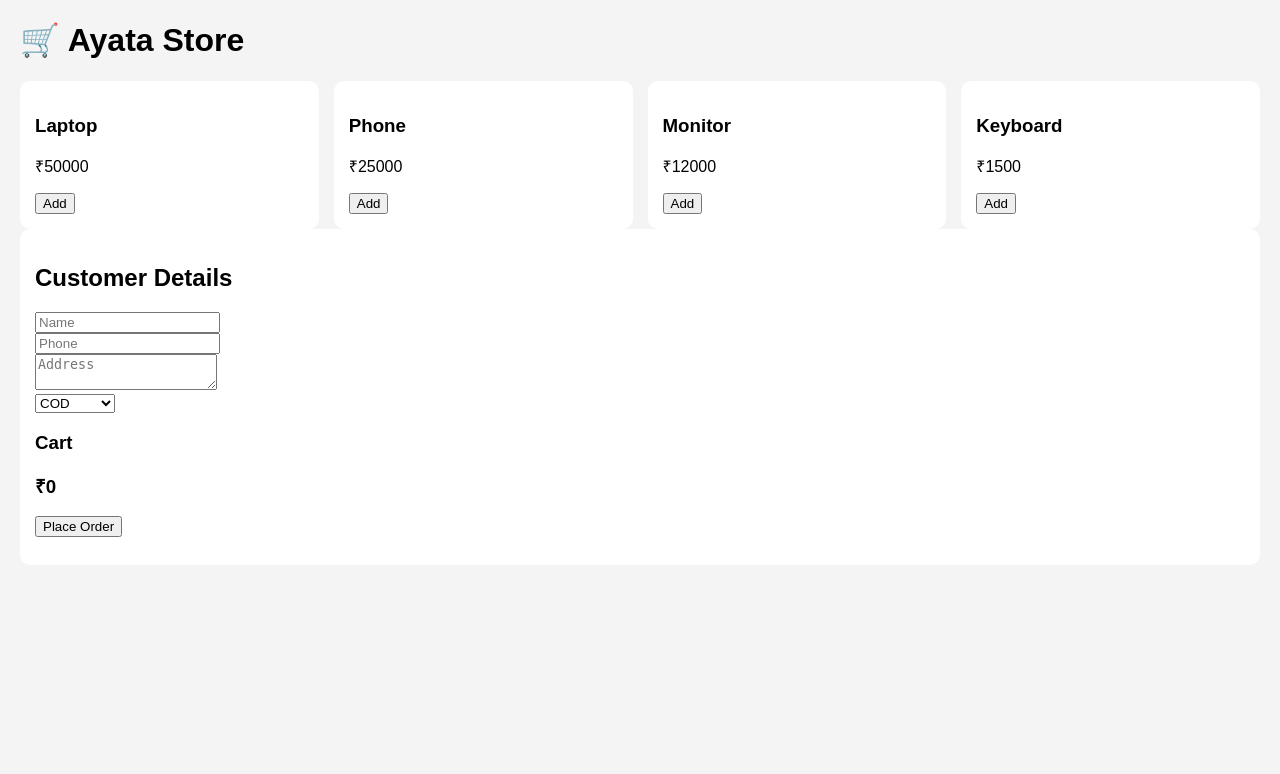
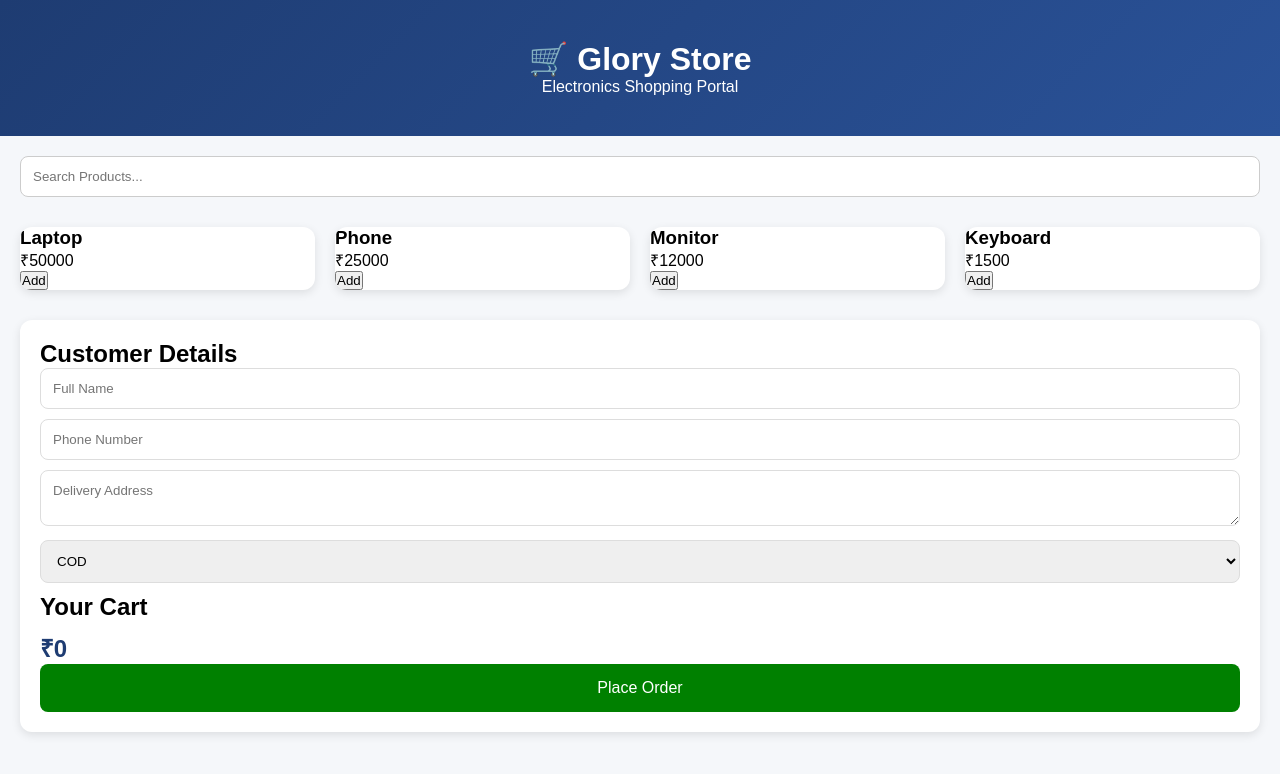
Before and after one commit to santanu933/ecommerce_demo, a Flask app: page / in a window 1280 px wide. Shown: the top 774 px of the page. Run offline with Flask 3, Linux system fonts and the light colour scheme.

Commit message:
Update index.html

```diff
--- a/render_ready_store/templates/index.html
+++ b/render_ready_store/templates/index.html
@@ -1,10 +1,236 @@
-<!DOCTYPE html><html><head><title>Store</title>
-<style>body{font-family:Arial;margin:20px;background:#f4f4f4}.grid{display:grid;grid-template-columns:repeat(auto-fit,minmax(220px,1fr));gap:15px}.card,.panel{background:#fff;padding:15px;border-radius:10px}</style>
-</head><body><h1>🛒 Ayata Store</h1><div id='products' class='grid'></div>
-<div class='panel'><h2>Customer Details</h2>
-<input id='name' placeholder='Name'><br><input id='phone' placeholder='Phone'><br>
-<textarea id='address' placeholder='Address'></textarea><br>
-<select id='payment'><option>COD</option><option>PREPAID</option></select>
-<h3>Cart</h3><div id='cart'></div><h3 id='total'>₹0</h3>
-<button onclick='placeOrder()'>Place Order</button><pre id='msg'></pre></div>
-<script src="{{ url_for('static', filename='shop.js') }}"></script></body></html>
+<!DOCTYPE html>
+<html lang="en">
+
+<head>
+
+<meta charset="UTF-8">
+<meta name="viewport" content="width=device-width, initial-scale=1.0">
+
+<title>Glory Store</title>
+
+<style>
+
+*{
+margin:0;
+padding:0;
+box-sizing:border-box;
+font-family:Arial,sans-serif;
+}
+
+body{
+background:#f5f7fa;
+}
+
+header{
+background:linear-gradient(135deg,#1e3c72,#2a5298);
+color:white;
+padding:40px;
+text-align:center;
+}
+
+.container{
+max-width:1400px;
+margin:auto;
+padding:20px;
+}
+
+.search-box{
+margin-bottom:20px;
+}
+
+.search-box input{
+width:100%;
+padding:12px;
+border:1px solid #ccc;
+border-radius:8px;
+}
+
+.grid{
+display:grid;
+grid-template-columns:repeat(auto-fit,minmax(250px,1fr));
+gap:20px;
+}
+
+.card{
+background:white;
+border-radius:12px;
+overflow:hidden;
+box-shadow:0 3px 10px rgba(0,0,0,.1);
+}
+
+.card img{
+width:100%;
+height:220px;
+object-fit:cover;
+}
+
+.card-content{
+padding:15px;
+}
+
+.price{
+color:#2a5298;
+font-weight:bold;
+margin-top:10px;
+}
+
+.stock{
+margin-top:8px;
+font-size:14px;
+}
+
+.instock{
+color:green;
+}
+
+.oos{
+color:red;
+font-weight:bold;
+}
+
+.btn{
+margin-top:10px;
+width:100%;
+padding:12px;
+border:none;
+background:#2a5298;
+color:white;
+border-radius:8px;
+cursor:pointer;
+}
+
+.btn:disabled{
+background:#999;
+cursor:not-allowed;
+}
+
+.panel{
+margin-top:30px;
+background:white;
+padding:20px;
+border-radius:12px;
+box-shadow:0 3px 10px rgba(0,0,0,.1);
+}
+
+input,
+textarea,
+select{
+width:100%;
+padding:12px;
+margin-bottom:10px;
+border:1px solid #ddd;
+border-radius:8px;
+}
+
+.cart-item{
+display:flex;
+justify-content:space-between;
+align-items:center;
+padding:10px;
+margin-bottom:10px;
+background:#f9f9f9;
+border-radius:8px;
+}
+
+.qty-btn{
+padding:5px 10px;
+}
+
+.remove-btn{
+background:red;
+color:white;
+border:none;
+padding:5px 10px;
+}
+
+.place-btn{
+background:green;
+color:white;
+width:100%;
+padding:15px;
+border:none;
+border-radius:8px;
+font-size:16px;
+}
+
+#total{
+margin-top:10px;
+color:#1e3c72;
+}
+
+@media(max-width:768px){
+
+header h1{
+font-size:28px;
+}
+
+}
+
+</style>
+
+</head>
+
+<body>
+
+<header>
+
+<h1>🛒 Glory Store</h1>
+<p>Electronics Shopping Portal</p>
+
+</header>
+
+<div class="container">
+
+<div class="search-box">
+
+<input
+id="search"
+placeholder="Search Products..."
+onkeyup="renderProducts()">
+
+</div>
+
+<div id="products" class="grid"></div>
+
+<div class="panel">
+
+<h2>Customer Details</h2>
+
+<input id="name" placeholder="Full Name">
+
+<input id="phone" placeholder="Phone Number">
+
+<textarea
+id="address"
+placeholder="Delivery Address"></textarea>
+
+<select id="payment">
+<option>COD</option>
+<option>PREPAID</option>
+</select>
+
+<h2>Your Cart</h2>
+
+<div id="cart"></div>
+
+<h2 id="total">₹0</h2>
+
+<button
+class="place-btn"
+onclick="placeOrder()">
+
+Place Order
+
+</button>
+
+<pre id="msg"></pre>
+
+</div>
+
+</div>
+
+<script src="shop.js"></script>
+
+</body>
+
+</html>
```
